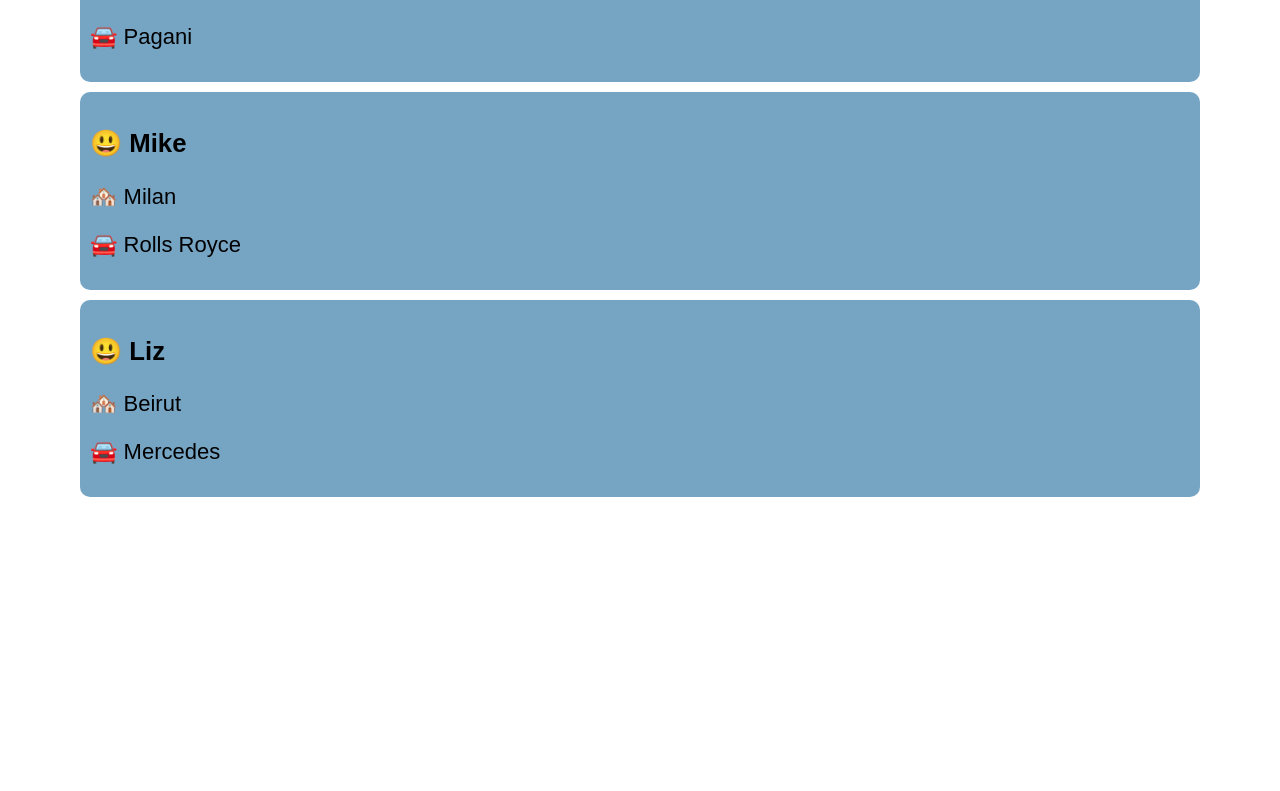
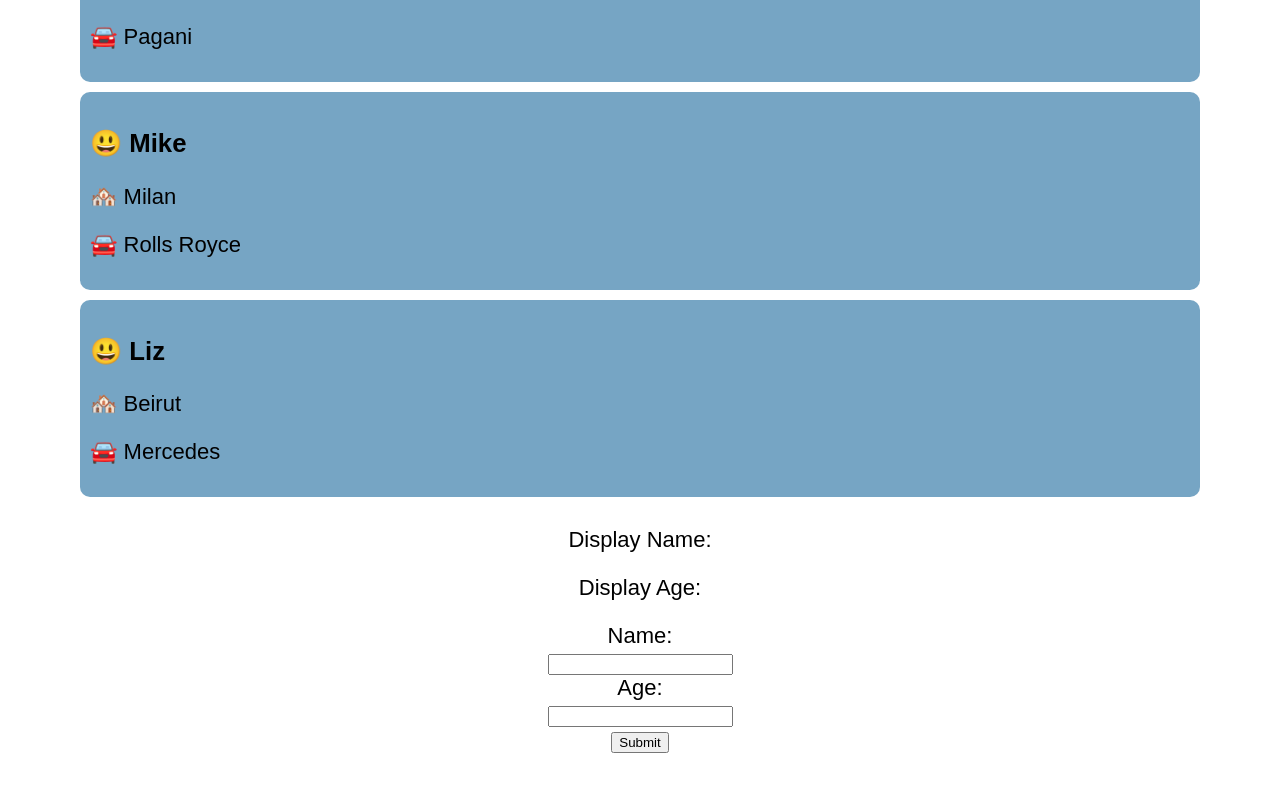
Before and after one commit to danielperkinsii/10DayReactBeginner, a React (Create React App) app in the folder 10-day-beginner/: page / in a window 1280 px wide. Shown: the part 1244-2035 px from the top of the page. Before the commit the page ends 1821 px from the top, so only its background shows below. Built offline with nearby package versions, Linux system fonts and the light colour scheme.

Commit message:
challenge 3 complete

```diff
--- a/10-day-beginner/src/App.js
+++ b/10-day-beginner/src/App.js
@@ -1,9 +1,8 @@
 import React, { Component } from 'react';
 import User from './components/User'
 import UserList from './components/UserList'
-import data from './data/user-data.js'
 import './App.css';
-
+import UpdateForm from './components/UpdateForm';
 
 
 class App extends React.Component {
@@ -18,11 +17,13 @@
       avatar: 'https://pbs.twimg.com/profile_images/1300389131831345153/DJTq0VgO_400x400.jpg'
     }
   }
+
   render () {
     return (
       <div className='App'>
         <User userInformation={this.state.userInformation}/>
         <UserList/>
+        <UpdateForm handleSubmit={this.handleSubmit} handleChange={this.handleChange} userInformation={this.state.userInformation}/>
       </div>
     );
   }
--- /dev/null
+++ b/10-day-beginner/src/components/UpdateForm.jsx
@@ -0,0 +1,43 @@
+import React, { Component } from 'react'
+
+class UpdateForm extends React.Component {
+   state = {
+       userInformation: {
+        name: '',
+       }
+   }
+
+      handleChange = (event) => {
+        console.log(event.currentTarget.value)
+        this.setState({
+          [event.target.id]: event.currentTarget.value,
+        })
+      }
+
+  handleSubmit = (event) => {
+    event.preventDefault()
+
+  }
+
+    render () {
+        return (
+            <div>
+                <div>
+                    <p>Display Name: {this.state.name}</p>
+                    <p>Display Age: {this.state.age}</p>
+                </div>
+                <div>
+                    <form onSubmit={this.props.handleSubmit}>
+                        <label className='label' htmlFor='name' >Name: </label><br/>
+                        <input id='name' className='input' type='text' onChange={this.handleChange} /><br/>
+                        <label className='label' htmlFor='name' >Age: </label><br/>
+                        <input id='age' className='input' type='text' onChange={this.handleChange} /><br/>
+                        <input className='input' type='submit'/>
+                    </form>
+                </div>
+            </div>
+        )
+    }
+}
+
+export default UpdateForm
```
Also changed, not shown: 2 other files (tests, documents, lock files or other folders).
